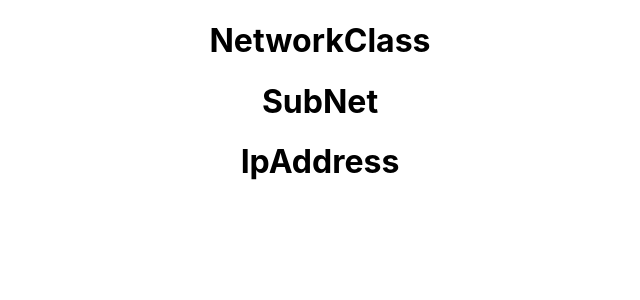
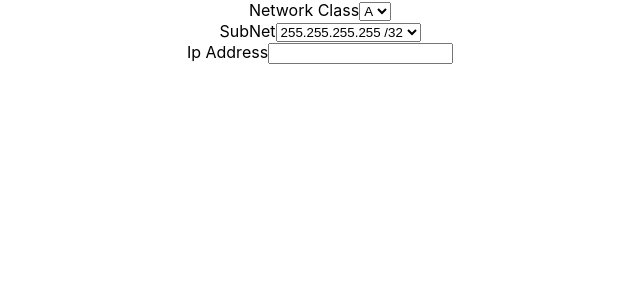
Before and after one commit to sheepdragon1031/107_IPSubnetCalculator, a React (Create React App) app: page / in a window 1280 px wide. Shown: the top 300 px of the page, without its empty margins (320-960 px from the left). Built offline with nearby package versions, Linux system fonts and the light colour scheme.

Commit message:
add html element

```diff
--- a/src/components/ipaddress.js
+++ b/src/components/ipaddress.js
@@ -1,7 +1,12 @@
 import React, { Component } from 'react';
 class IpAddress extends Component {
   render() {
-    return <h1>IpAddress</h1>
+    return (
+      <div>
+        Ip Address
+        <input />
+      </div>
+    )
   }
 }
 export default IpAddress;
--- a/src/components/networkclass.js
+++ b/src/components/networkclass.js
@@ -1,7 +1,16 @@
 import React, { Component } from 'react';
 class NetworkClass extends Component {
   render() {
-    return <h1>NetworkClass</h1>
+    return (
+        <div>
+          Network Class
+          <select>
+             <option>A</option>
+             <option>B</option>
+             <option>C</option>
+          </select>
+        </div>
+      )
   }
 }
 export default NetworkClass;
--- a/src/components/subnet.js
+++ b/src/components/subnet.js
@@ -1,7 +1,45 @@
 import React, { Component } from 'react';
 class SubNet extends Component {
   render() {
-    return <h1>SubNet</h1>
+    return (
+      <div>
+        SubNet
+        <select name="csubnet" id="csubnet" onchange="return setSubnetV(this.value);">
+            <option value="32">255.255.255.255 /32</option>
+            <option value="31">255.255.255.254 /31</option>
+            <option value="30">255.255.255.252 /30</option>
+            <option value="29">255.255.255.248 /29</option>
+            <option value="28">255.255.255.240 /28</option>
+            <option value="27">255.255.255.224 /27</option>
+            <option value="26">255.255.255.192 /26</option>
+            <option value="25">255.255.255.128 /25</option>
+            <option value="24">255.255.255.0 /24</option>
+            <option value="23">255.255.254.0 /23</option>
+            <option value="22">255.255.252.0 /22</option>
+            <option value="21">255.255.248.0 /21</option>
+            <option value="20">255.255.240.0 /20</option>
+            <option value="19">255.255.224.0 /19</option>
+            <option value="18">255.255.192.0 /18</option>
+            <option value="17">255.255.128.0 /17</option>
+            <option value="16">255.255.0.0 /16</option>
+            <option value="15">255.254.0.0 /15</option>
+            <option value="14">255.252.0.0 /14</option>
+            <option value="13">255.248.0.0 /13</option>
+            <option value="12">255.240.0.0 /12</option>
+            <option value="11">255.224.0.0 /11</option>
+            <option value="10">255.192.0.0 /10</option>
+            <option value="9">255.128.0.0 /9</option>
+            <option value="8">255.0.0.0 /8</option>
+            <option value="7">254.0.0.0 /7</option>
+            <option value="6">252.0.0.0 /6</option>
+            <option value="5">248.0.0.0 /5</option>
+            <option value="4">240.0.0.0 /4</option>
+            <option value="3">224.0.0.0 /3</option>
+            <option value="2">192.0.0.0 /2</option>
+            <option value="1">128.0.0.0 /1</option>
+          </select>
+      </div>
+    )
   }
 }
 export default SubNet;
```
